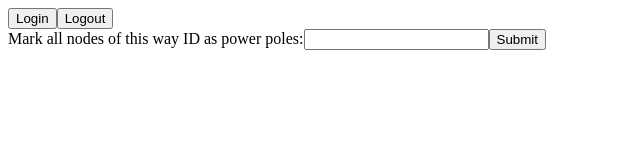
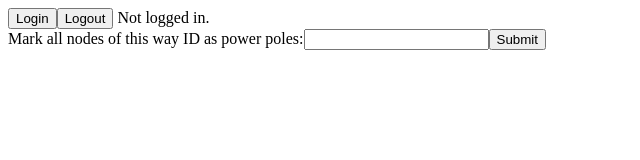
Before and after one commit to zabop/powered, a React (Vite) app: page / in a window 1280 px wide. Shown: the top 160 px of the page, without its empty margins (0-640 px from the left). Built offline with nearby package versions, Linux system fonts and the light colour scheme.

Commit message:
better communication

```diff
--- a/src/App.jsx
+++ b/src/App.jsx
@@ -66,7 +66,7 @@ export default function App() {
       <button onClick={handleLogout}>Logout</button>
 
       {error && <> {error} </>}
-      {user && <> Authenticated: {user.name} </>}
+      {user ? <> Authenticated: {user.name}</> : <> Not logged in. </>}
 
       <div>
         <label for="wayId">Mark all nodes of this way ID as power poles:</label>
```
